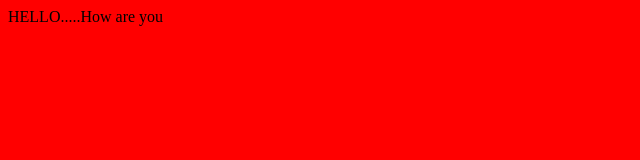
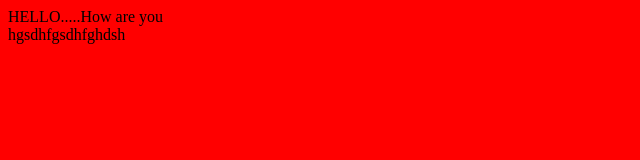
Before and after one commit to ashumesh/pipeline1, a plain HTML site: page index.html in a window 1280 px wide. Shown: the whole page, without its empty margins (0-640 px from the left). Drawn offline with Linux system fonts and the light colour scheme.

Commit message:
Update index.html

```diff
--- a/index.html
+++ b/index.html
@@ -1,7 +1,7 @@
 <html>
  <head>
   <body bgcolor=red>
-    HELLO.....How are you
+    HELLO.....How are you<br>hgsdhfgsdhfghdsh
    </body>
   </head>
 </html>
```
